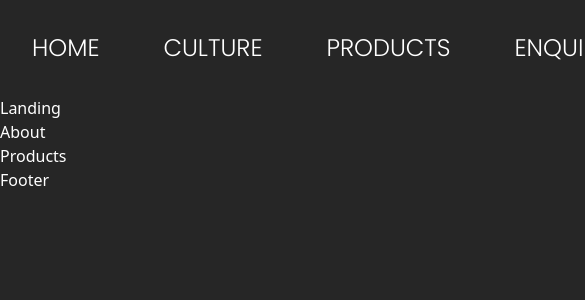
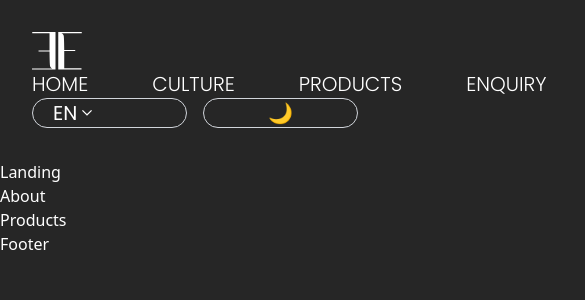
Before and after one commit to jassuwu/essential-exports, a Next.js app: page / in a window 390 px wide. Shown: the top 300 px of the page, 585 px wide, since content can reach past the window. Built offline with nearby package versions, Linux system fonts and the light colour scheme; a web font is replaced by a local one.

Commit message:
remove emojis

```diff
--- a/components/Navbar.tsx
+++ b/components/Navbar.tsx
@@ -23,29 +23,34 @@ const Navbar = () => {
   const [darkMode, setDarkMode] = useState(false);
 
   return (
-    <nav className="flex justify-around p-8 font-poppins">
+    <nav className="lg:flex justify-around p-8 font-poppins">
       <div id="logo">
-        <Image src="/EE.svg" alt="logo" width={50} height={50} />
+        <Image
+        src="/EE.svg"
+        alt="logo"
+        width={50}
+        height={50}
+        />
       </div>
       <div id="nav-links">
-        <ul id='nav-links-ul' className='flex justify-between items-center gap-16 h-full'>
-          <li className='uppercase text-2xl relative group font-light'><a href='#'>Home</a>
+        <ul id='nav-links-ul' className='flex md:flex-col lg:flex-row justify-between items-center gap-16 h-full'>
+          <li className='uppercase text-xl  xl:text-2xl relative group font-light'><a href='#'>Home</a>
           <span className="absolute -bottom-1 left-1/2 w-0 h-0.5 bg-gray-200 group-hover:w-1/2 duration-500 group-hover:transition-all"></span>
           <span className="absolute -bottom-1 right-1/2 w-0 h-0.5 bg-gray-200 group-hover:w-1/2 duration-500 group-hover:transition-all"></span>
           </li>
-          <li className='uppercase text-2xl relative group font-light'><a href='#'>Culture</a>
+          <li className='uppercase text-xl  xl:text-2xl relative group font-light'><a href='#'>Culture</a>
           <span className="absolute -bottom-1 left-1/2 w-0 h-0.5 bg-gray-200 group-hover:w-1/2 duration-500 group-hover:transition-all"></span>
           <span className="absolute -bottom-1 right-1/2 w-0 h-0.5 bg-gray-200 group-hover:w-1/2 duration-500 group-hover:transition-all"></span>
           </li>
-          <li className='uppercase text-2xl relative group font-light'><a href='#'>Products</a>
+          <li className='uppercase text-xl  xl:text-2xl relative group font-light'><a href='#'>Products</a>
           <span className="absolute -bottom-1 left-1/2 w-0 h-0.5 bg-gray-200 group-hover:w-1/2 duration-500 group-hover:transition-all"></span>
           <span className="absolute -bottom-1 right-1/2 w-0 h-0.5 bg-gray-200 group-hover:w-1/2 duration-500 group-hover:transition-all"></span>
           </li>
-          <li className='uppercase text-2xl relative group font-light'><a href='#'>Enquiry</a>
+          <li className='uppercase text-xl  xl:text-2xl relative group font-light'><a href='#'>Enquiry</a>
           <span className="absolute -bottom-1 left-1/2 w-0 h-0.5 bg-gray-200 group-hover:w-1/2 duration-500 group-hover:transition-all"></span>
           <span className="absolute -bottom-1 right-1/2 w-0 h-0.5 bg-gray-200 group-hover:w-1/2 duration-500 group-hover:transition-all"></span>
           </li>
-          <li className='uppercase text-2xl relative group font-light'><a href='#'>Contact</a>
+          <li className='uppercase text-xl  xl:text-2xl relative group font-light'><a href='#'>Contact</a>
           <span className="absolute -bottom-1 left-1/2 w-0 h-0.5 bg-gray-200 group-hover:w-1/2 duration-500 group-hover:transition-all"></span>
           <span className="absolute -bottom-1 right-1/2 w-0 h-0.5 bg-gray-200 group-hover:w-1/2 duration-500 group-hover:transition-all"></span>
           </li>
@@ -60,15 +65,15 @@ const Navbar = () => {
         className="border border-gray-300 rounded-full px-5 h-full w-full text-xl"
         >
           <div className='flex items-center w-full h-full'>
-          🇺🇸
+          EN
           <ExpandMoreSVG fill="#fff" height={20} width={20}/>
           </div>
         </button>
         {/* Dropdown */}
         <div className={`w-20 ${isOpen? `absolute block top-16 mt-1`: `hidden`}`}>
           <ul className="border border-white rounded-2xl w-full text-center overflow-hidden">
-            <li className='bg-dark border-b border-b-gray-400 h-full text-lg '><button onClick={(e)=> e.preventDefault()}>🇺🇸</button></li>
-            <li className='bg-dark border-b border-b-gray-400 h-full text-lg '><button onClick={(e)=> e.preventDefault()}>🇮🇳</button></li>
+            <li className='bg-dark border-b border-b-gray-400 h-full text-lg '><button onClick={(e)=> e.preventDefault()}>EN</button></li>
+            <li className='bg-dark border-b border-b-gray-400 h-full text-lg '><button onClick={(e)=> e.preventDefault()}>IN</button></li>
           </ul>
         </div>
         <button
```
